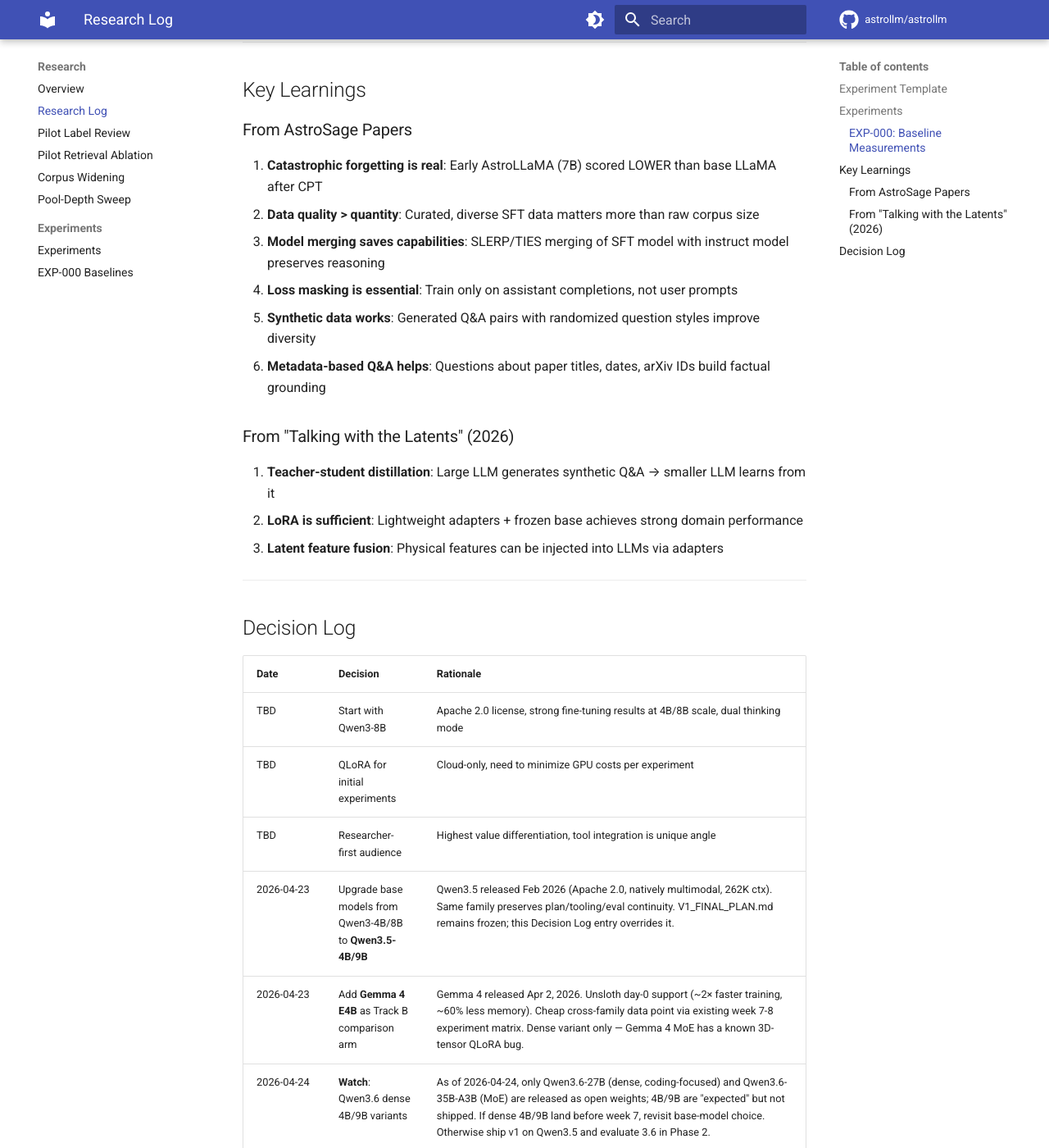
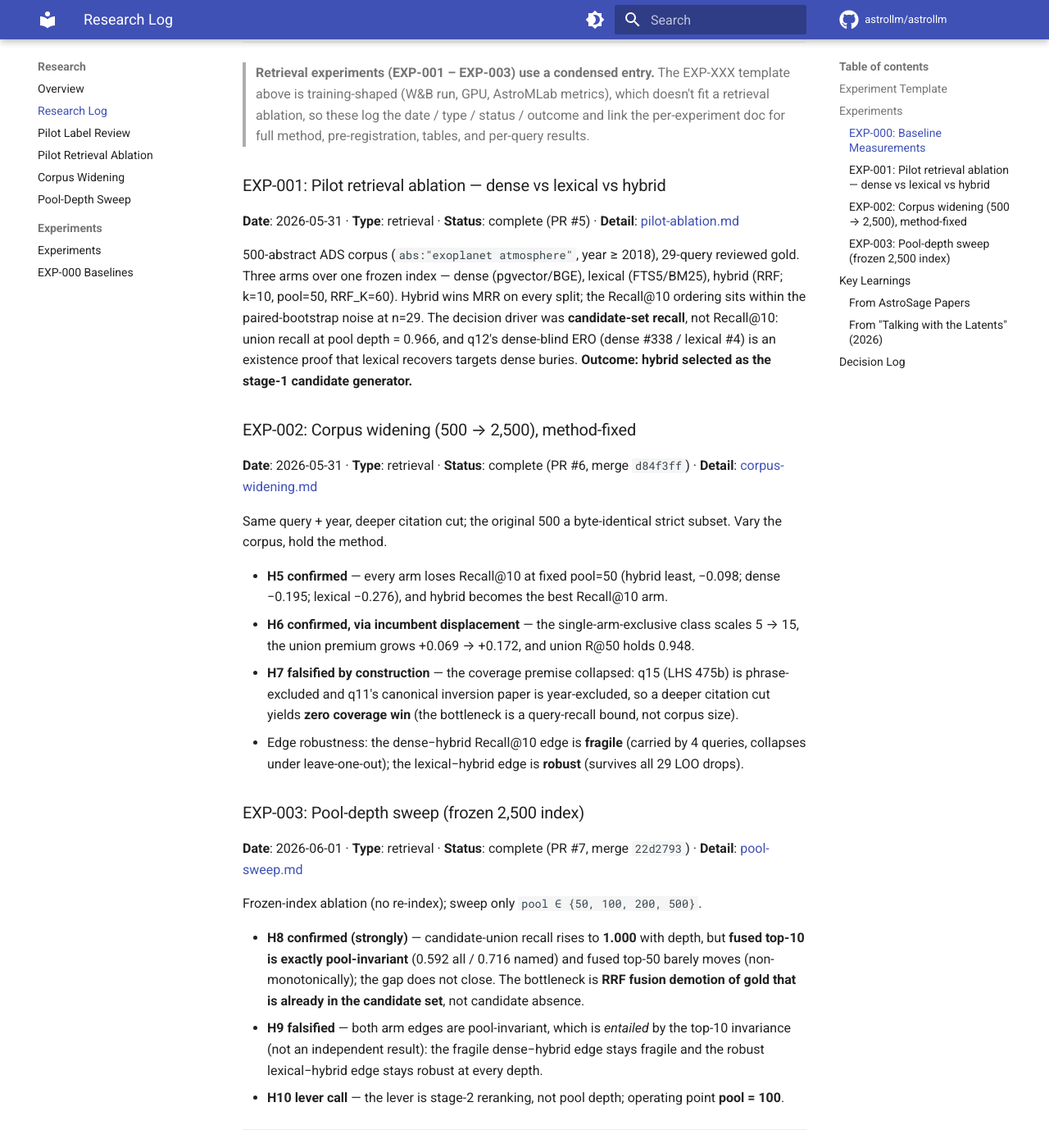
Before and after one commit to astrollm/astrollm, an MkDocs documentation site: the page built from docs/RESEARCH_LOG.md, in a window 1280 px wide and 1400 px high, scrolled down 1347 px. Shown: the whole window at 82% size. Built offline with MkDocs 1.6.1 and Material for MkDocs 9.7.7, drawn with Linux system fonts in a browser that asks for light colours; comment, search, counter and statistics services are not loaded; some of the changed text lies outside the part shown.

Commit message:
docs: close retrieval thread — research log + CLAUDE.md status, queue SFT
Records already-merged results (no experiment, no pre-registration, no code,
no re-runs, no label changes).

- RESEARCH_LOG.md: condensed EXP-001/002/003 entries for the retrieval arc
  (pilot ablation PR#5, widening PR#6 d84f3ff, pool sweep PR#7 22d2793), each
  linking its per-experiment doc; noted that retrieval ablations use a condensed
  entry (the EXP-XXX template is training-shaped). Added the dated DECISION row:
  retrieval thread closed, beta ships hybrid RRF stage-1 @ pool=100; fusion-ranking
  ladder (RRF_K sweep -> weighted fusion -> cross-encoder) and query-widening
  deferred post-beta; pivot to SFT data curation. Dissemination note tracked.
- CLAUDE.md Current Status: Phase 0 -> Phase 1 (in progress); honest reconcile of
  the stale Phase-0 NanoGPT line (not done -> kept as an explicit skipped note,
  not silently dropped); no claim of active training (nothing fine-tuned, SFT data
  not curated); next milestone = SFT curation; cross-encoder explicitly post-beta.

RESEARCH_LOG.md already in mkdocs nav; CLAUDE.md is repo-root (not nav).
mkdocs build --strict clean. No code touched.

Co-Authored-By: Claude Opus 4.8 <noreply@anthropic.com>

```diff
--- a/docs/RESEARCH_LOG.md
+++ b/docs/RESEARCH_LOG.md
@@ -59,6 +59,53 @@ A living document tracking experiments, findings, and decisions.
 
 ---
 
+> **Retrieval experiments (EXP-001 – EXP-003) use a condensed entry.** The EXP-XXX template above is
+> training-shaped (W&B run, GPU, AstroMLab metrics), which doesn't fit a retrieval ablation, so these
+> log the date / type / status / outcome and link the per-experiment doc for full method,
+> pre-registration, tables, and per-query results.
+
+### EXP-001: Pilot retrieval ablation — dense vs lexical vs hybrid
+**Date**: 2026-05-31 · **Type**: retrieval · **Status**: complete (PR #5) · **Detail**: [pilot-ablation.md](research/pilot-ablation.md)
+
+500-abstract ADS corpus (`abs:"exoplanet atmosphere"`, year ≥ 2018), 29-query reviewed gold. Three
+arms over one frozen index — dense (pgvector/BGE), lexical (FTS5/BM25), hybrid (RRF; k=10, pool=50,
+RRF_K=60). Hybrid wins MRR on every split; the Recall@10 ordering sits within the paired-bootstrap
+noise at n=29. The decision driver was **candidate-set recall**, not Recall@10: union recall at pool
+depth = 0.966, and q12's dense-blind ERO (dense #338 / lexical #4) is an existence proof that lexical
+recovers targets dense buries. **Outcome: hybrid selected as the stage-1 candidate generator.**
+
+### EXP-002: Corpus widening (500 → 2,500), method-fixed
+**Date**: 2026-05-31 · **Type**: retrieval · **Status**: complete (PR #6, merge `d84f3ff`) · **Detail**: [corpus-widening.md](research/corpus-widening.md)
+
+Same query + year, deeper citation cut; the original 500 a byte-identical strict subset. Vary the
+corpus, hold the method.
+
+- **H5 confirmed** — every arm loses Recall@10 at fixed pool=50 (hybrid least, −0.098; dense −0.195;
+  lexical −0.276), and hybrid becomes the best Recall@10 arm.
+- **H6 confirmed, via incumbent displacement** — the single-arm-exclusive class scales 5 → 15, the
+  union premium grows +0.069 → +0.172, and union R@50 holds 0.948.
+- **H7 falsified by construction** — the coverage premise collapsed: q15 (LHS 475b) is
+  phrase-excluded and q11's canonical inversion paper is year-excluded, so a deeper citation cut
+  yields **zero coverage win** (the bottleneck is a query-recall bound, not corpus size).
+- Edge robustness: the dense−hybrid Recall@10 edge is **fragile** (carried by 4 queries, collapses
+  under leave-one-out); the lexical−hybrid edge is **robust** (survives all 29 LOO drops).
+
+### EXP-003: Pool-depth sweep (frozen 2,500 index)
+**Date**: 2026-06-01 · **Type**: retrieval · **Status**: complete (PR #7, merge `22d2793`) · **Detail**: [pool-sweep.md](research/pool-sweep.md)
+
+Frozen-index ablation (no re-index); sweep only `pool ∈ {50, 100, 200, 500}`.
+
+- **H8 confirmed (strongly)** — candidate-union recall rises to **1.000** with depth, but **fused
+  top-10 is exactly pool-invariant** (0.592 all / 0.716 named) and fused top-50 barely moves
+  (non-monotonically); the gap does not close. The bottleneck is **RRF fusion demotion of gold that
+  is already in the candidate set**, not candidate absence.
+- **H9 falsified** — both arm edges are pool-invariant, which is *entailed* by the top-10 invariance
+  (not an independent result): the fragile dense−hybrid edge stays fragile and the robust
+  lexical−hybrid edge stays robust at every depth.
+- **H10 lever call** — the lever is stage-2 reranking, not pool depth; operating point **pool = 100**.
+
+---
+
 ## Key Learnings
 
 ### From AstroSage Papers
@@ -89,3 +136,4 @@ A living document tracking experiments, findings, and decisions.
 | 2026-05-30 | Repo-wide reconcile to Qwen3.5 base + verified HF repo IDs | Propagated the Qwen3.5-4B/9B + Gemma 4 E4B Track-B decision across all configs, docs, personas, and skill commands, superseding the original Qwen3-4B/8B (and earlier Llama 3.1) references. Note 9B, not 8B — Qwen3.5 has no 8B dense. Verified exact HF repo IDs against Hugging Face: `Qwen/Qwen3.5-9B` and `Qwen/Qwen3.5-4B` (post-trained; no `-Instruct` suffix, `-Base` = pretrained), and `google/gemma-4-E4B-it` (capital `E4B`). |
 | 2026-05-31 | Docker Compose project-name collision (resolved) | During pilot stack bringup, `docker compose` derived the project name "docker" from the `docker/` directory and collided with an unrelated local Docker project that derives the same name; Compose recreated that project's database container against the pilot volume. Remediated by rebinding the other project's data volume and re-isolating the pilot stack. Structural fix: added a top-level `name: astrollm-pilot` key to `docker/docker-compose.pilot.yml` so isolation is a property of the file, not a `-p` flag (landed in PR #3, merge cfcd21b). **OPEN**: independent integrity verification of the other project's database (row counts) is still pending — the self-remediation does not close it. |
 | 2026-05-31 | Pilot label review: eval baseline updated | First-pass eval (PR #3): Recall@10 0.812 / MRR 0.776 over 16 queries with title-level entity-matched labels. After full review (PR #4; 29/30 scored, q15 has no in-corpus target): overall Recall@10 0.690 / MRR 0.623; named-target (n=17) 0.794 / 0.794; broad known-item (n=12) 0.542 / 0.381. The headline moved **down** by intent — the review added an honest q11 0.00 miss and corrected mislabels in both directions rather than inflating. **Decision**: the reviewed gold set is the eval baseline going forward. **Finding** (treat as DIRECTIONAL): hybrid retrieval is markedly weaker on conceptual/topical queries than on named entities — but the two sets used different labeling protocols (broad = single known-item landmarks, so its number is optimistic) and n is small (12 broad / 17 named), so the pattern is robust while the decimals are noisy. Motivates the dense-vs-lexical-vs-hybrid ablation and the stage-2 reranker. |
+| 2026-06-01 | **Retrieval thread closed** — beta ships hybrid RRF stage-1 @ pool=100 | Stage-1 candidate generation is **not** the binding constraint (union recall ≥ 0.966, and 1.000 for named queries — see EXP-001/002/003); the bottleneck is **fusion ranking**. The beta default is therefore **hybrid RRF stage-1 at pool=100** (saturates the recoverable fused recall at ~157 candidates, per EXP-003). Fusion-ranking improvement — the ladder **RRF_K sweep → weighted/score-based fusion → cross-encoder reranking** — is **deferred to the post-beta retrieval cycle** (aligns with V1_FINAL_PLAN placing Stage-2 reranking post-week-12). The **query-widening** lever (to reach the query-excluded coverage targets q15/q11) is also deferred. The active critical path **pivots to SFT data curation** (plan weeks 5-6). Retrieval was stopped because it is **ship-good, not because it failed**. **Dissemination**: PR #6 → blog Post 3, PR #7 → blog Post 4 (nandan.me/writing/notes, "building on a budget" series); drafting deferred, tracked. |
```
Also changed, not shown: CLAUDE.md (+6 -2 lines).
